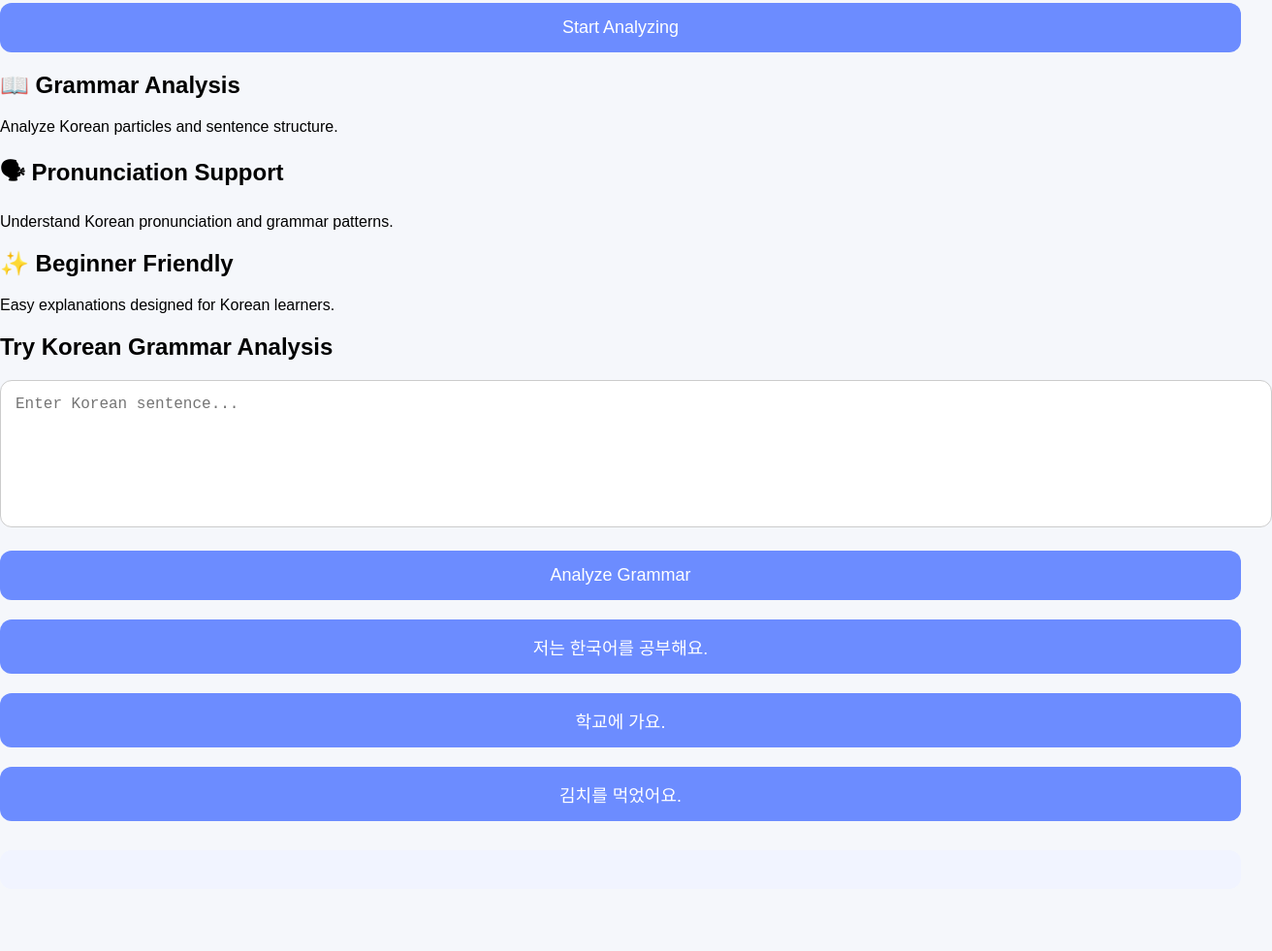
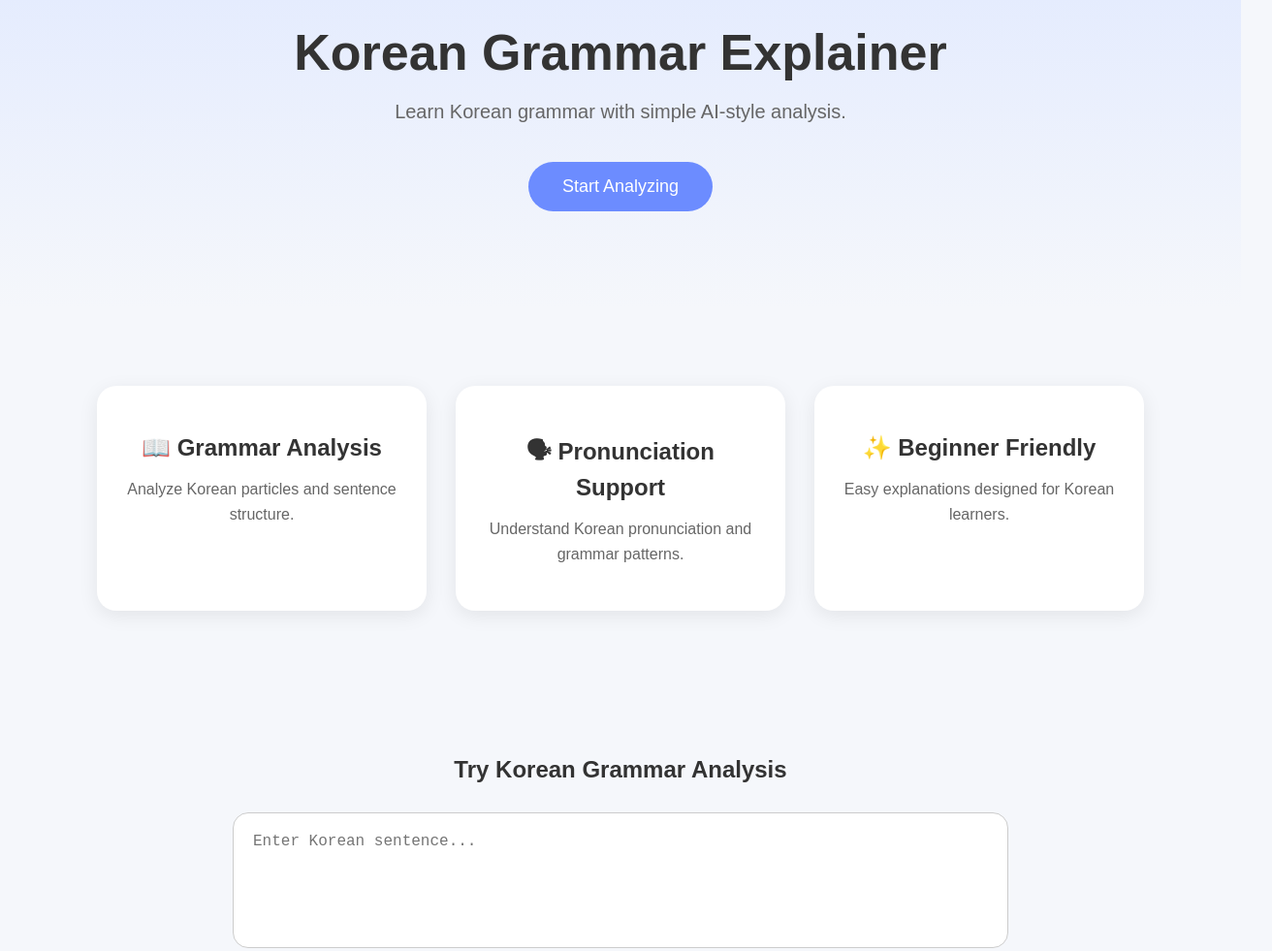
Before and after one commit to ivyun/korean_grammar_explainer, a plain HTML site: page index.html in a window 1280 px wide. Shown: the part 119-1100 px from the top of the page at 97% size, 1312 px wide, since content can reach past the window. Before the commit the page ends 1036 px from the top, so only its background shows below. Drawn offline with Linux system fonts and the light colour scheme.

Commit message:
Update style.css

```diff
--- a/style.css
+++ b/style.css
@@ -3,58 +3,130 @@ body {
   padding: 0;
   font-family: Arial, sans-serif;
   background: #f5f7fb;
-}
-
-.container {
-  max-width: 700px;
-  margin: 60px auto;
-  background: white;
-  padding: 40px;
-  border-radius: 20px;
-  box-shadow: 0 5px 20px rgba(0,0,0,0.1);
-}
-
-h1 {
-  text-align: center;
   color: #333;
 }
 
-.subtitle {
+.hero {
   text-align: center;
-  color: #777;
-  margin-bottom: 30px;
+  padding: 100px 20px;
+  background: linear-gradient(to bottom, #dfe8ff, #f5f7fb);
 }
 
-textarea {
-  width: 100%;
-  height: 120px;
-  padding: 15px;
-  border-radius: 12px;
-  border: 1px solid #ccc;
-  font-size: 16px;
-  resize: none;
+.hero h1 {
+  font-size: 52px;
+  margin-bottom: 20px;
 }
 
-button {
-  width: 100%;
-  margin-top: 20px;
-  padding: 15px;
+.hero p {
+  font-size: 20px;
+  color: #666;
+  margin-bottom: 40px;
+}
+
+.start-btn {
+  padding: 15px 35px;
   border: none;
-  border-radius: 12px;
+  border-radius: 50px;
   background: #6c8cff;
   color: white;
   font-size: 18px;
   cursor: pointer;
 }
 
-button:hover {
+.start-btn:hover {
   background: #4f70e8;
 }
 
+.features {
+  display: flex;
+  justify-content: center;
+  gap: 30px;
+  padding: 80px 40px;
+  flex-wrap: wrap;
+}
+
+.card {
+  width: 280px;
+  background: white;
+  padding: 30px;
+  border-radius: 20px;
+  box-shadow: 0 5px 20px rgba(0,0,0,0.08);
+  text-align: center;
+}
+
+.card h2 {
+  margin-bottom: 15px;
+}
+
+.card p {
+  color: #666;
+  line-height: 1.6;
+}
+
+.analyzer {
+  max-width: 800px;
+  margin: auto;
+  padding: 50px 20px 100px;
+}
+
+.analyzer h2 {
+  text-align: center;
+  margin-bottom: 30px;
+}
+
+textarea {
+  width: 100%;
+  height: 140px;
+  padding: 20px;
+  border-radius: 16px;
+  border: 1px solid #ccc;
+  font-size: 16px;
+  resize: none;
+  box-sizing: border-box;
+}
+
+.analyzer button {
+  width: 100%;
+  margin-top: 20px;
+  padding: 16px;
+  border: none;
+  border-radius: 14px;
+  background: #6c8cff;
+  color: white;
+  font-size: 18px;
+  cursor: pointer;
+}
+
+.analyzer button:hover {
+  background: #4f70e8;
+}
+
+.examples {
+  margin-top: 25px;
+  display: flex;
+  flex-wrap: wrap;
+  gap: 10px;
+}
+
+.examples button {
+  width: auto;
+  padding: 10px 18px;
+  border-radius: 30px;
+  background: white;
+  border: 1px solid #ccc;
+  color: #333;
+  cursor: pointer;
+}
+
+.examples button:hover {
+  background: #eef2ff;
+}
+
 #result {
-  margin-top: 30px;
-  background: #f1f4ff;
-  padding: 20px;
-  border-radius: 12px;
+  margin-top: 40px;
+  background: white;
+  padding: 30px;
+  border-radius: 20px;
+  box-shadow: 0 5px 20px rgba(0,0,0,0.08);
   line-height: 1.8;
 }
```
